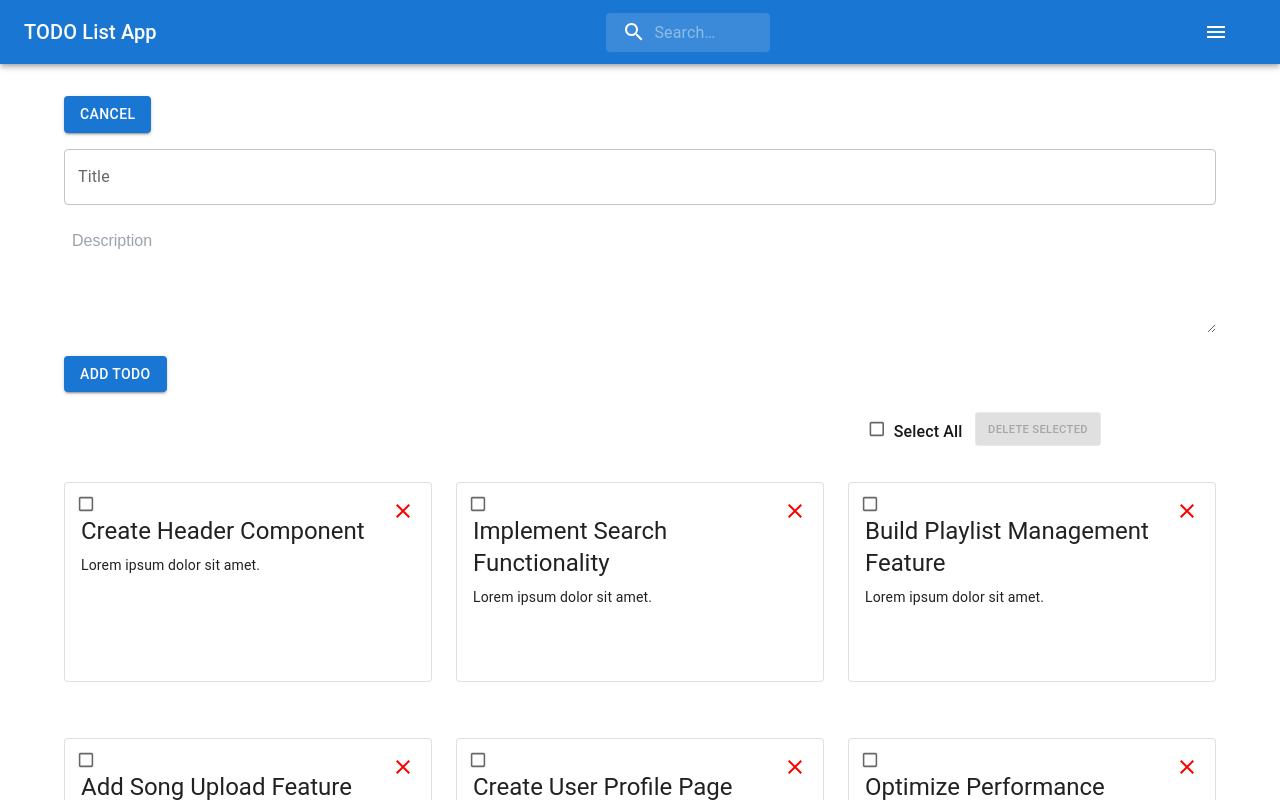
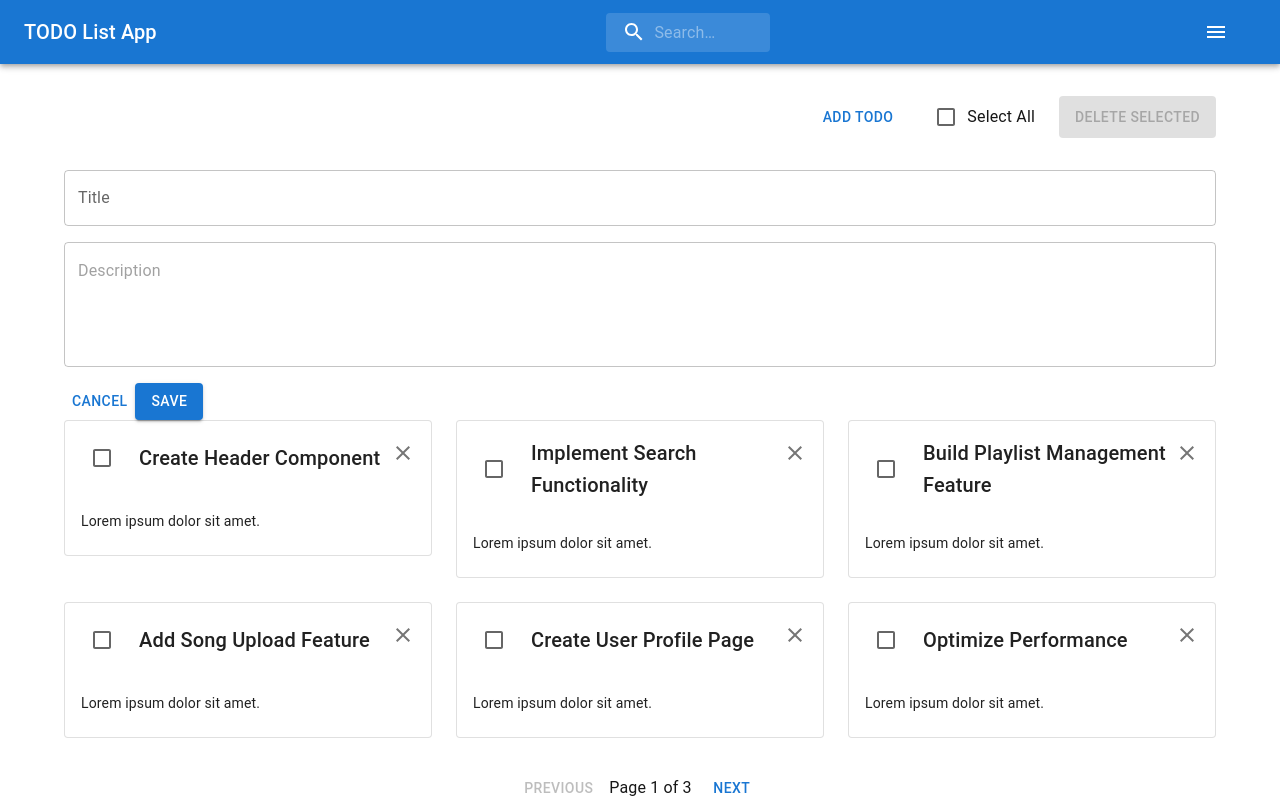
Before and after one commit to revti-kale/todo-app, a Next.js app: page / in a window 1280 px wide. Both pictures are taken after a click on the button "ADD TODO". Shown: the top 800 px of the page. Built offline with nearby package versions, Linux system fonts and the light colour scheme.

Commit message:
Added reusable pagination component and optimized the code.

```diff
--- /dev/null
+++ b/src/components/pagination.tsx
@@ -0,0 +1,60 @@
+import Button from "@mui/material/Button";
+import Stack from "@mui/material/Stack";
+import Typography from "@mui/material/Typography";
+import React from "react";
+
+type paginationProp = {
+  currentPage: number;
+  totalItems: number;
+  itemsPerPage: number;
+  onPageChange: (page: number) => void;
+};
+
+export default function Pagination({
+  currentPage,
+  totalItems,
+  itemsPerPage,
+  onPageChange,
+}: paginationProp) {
+
+  const totalPages = Math.ceil(totalItems / itemsPerPage);
+
+  const handlePreviousPage = () => {
+    if (currentPage > 1) onPageChange(currentPage - 1);
+  };
+
+  const handleNextPage = () => {
+    if (currentPage < totalPages) onPageChange(currentPage + 1);
+  };
+
+  return (
+    <Stack
+    sx={{
+        paddingTop: 4,
+        paddingBottom: 4,
+      }}
+      alignItems="center"
+      spacing={1}
+      justifyContent="center"
+      direction="row"
+    >
+      <Button
+        variant="text"
+        onClick={handlePreviousPage}
+        disabled={currentPage === 1}
+      >
+        Previous
+      </Button>
+      <Typography>
+        Page {currentPage} of {totalPages}
+      </Typography>
+      <Button
+        variant="text"
+        onClick={handleNextPage}
+        disabled={currentPage === totalPages}
+      >
+        Next
+      </Button>
+    </Stack>
+  );
+}
--- a/src/sections/todo/view/todo-list-view.tsx
+++ b/src/sections/todo/view/todo-list-view.tsx
@@ -1,16 +1,14 @@
 "use client";
+import Pagination from "@/components/pagination";
 import { RootState } from "@/redux/store";
 import ClearIcon from "@mui/icons-material/Clear";
-import { Checkbox } from "@mui/material";
-import Box from "@mui/material/Box";
+import { CardHeader, Checkbox, Grid2, Stack } from "@mui/material";
 import Button from "@mui/material/Button";
 import Card from "@mui/material/Card";
 import CardContent from "@mui/material/CardContent";
 import Container from "@mui/material/Container";
-import Grid from "@mui/material/Grid";
 import IconButton from "@mui/material/IconButton";
 import TextField from "@mui/material/TextField";
-import TextareaAutosize from "@mui/material/TextareaAutosize";
 import Typography from "@mui/material/Typography";
 import { useState } from "react";
 import { useSelector } from "react-redux";
@@ -121,16 +119,8 @@ export default function ToDoListView() {
   const indexOfFirstTodo = indexOfLastTodo - todosPerPage;
   const currentTodos = filteredTodos.slice(indexOfFirstTodo, indexOfLastTodo);
 
-  const handleNextPage = () => {
-    if (currentPage < Math.ceil(filteredTodos.length / todosPerPage)) {
-      setCurrentPage((prevPage) => prevPage + 1);
-    }
-  };
-
-  const handlePreviousPage = () => {
-    if (currentPage > 1) {
-      setCurrentPage((prevPage) => prevPage - 1);
-    }
+  const handlePageChange = (page: number) => {
+    setCurrentPage(page);
   };
 
   const handleEditTodo = (todo: any) => {
@@ -203,59 +193,30 @@ export default function ToDoListView() {
 
   return (
     <>
-      <Container maxWidth="lg" sx={{ marginTop: 4, marginBottom: 4 }}>
+      <Container maxWidth="lg">
+        <Stack
+          sx={{
+            justifyContent: "flex-end",
+            paddingTop: 4,
+            paddingBottom: 4,
+          }}
+          direction="row"
+          spacing={3}
+        >
           <Button
-          variant="contained"
-          color="primary"
+            variant="text"
             onClick={() => setShowForm(!showForm)}
             sx={{ marginBottom: 2 }}
           >
-          {showForm ? "Cancel" : "Add Todo"}
+            Add ToDo
           </Button>
-        {showForm && (
-          <Box sx={{ marginBottom: 2 }}>
-            <TextField
-              label="Title"
-              variant="outlined"
-              fullWidth
-              value={newTitle}
-              onChange={(e) => setNewTitle(e.target.value)}
-              sx={{ marginBottom: 2 }}
-            />
-            <TextareaAutosize
-              minRows={4}
-              placeholder="Description"
-              style={{ width: "100%", padding: "8px", marginBottom: "16px" }}
-              value={newDescription}
-              onChange={(e) => setNewDescription(e.target.value)}
-            />
-            {selectedTodo ? (
-              <Button variant="contained" onClick={handleUpdateTodo}>
-                Update Todo
-              </Button>
-            ) : (
-              <Button variant="contained" onClick={handleAddTodo}>
-                Add Todo
-              </Button>
-            )}
-          </Box>
-        )}
-        <Box
-          sx={{
-            display: "flex",
-            justifyContent: "end",
-            gap: 2,
-            marginBottom: 2,
-            transform: "scale(0.8)",
-          }}
-        >
+          <Stack direction="row" alignItems="center" >
             <Checkbox
               checked={selectedTodos.length === todos.length}
               onChange={handleSelectAll}
             />
-          <Typography variant="h6" sx={{ marginTop: 1, marginLeft: -2 }}>
-            Select All
-          </Typography>
+            <Typography >Select All</Typography>
+          </Stack>
           <Button
             variant="contained"
             color="error"
@@ -264,93 +225,85 @@ export default function ToDoListView() {
           >
             Delete Selected
           </Button>
-        </Box>
-        <Grid container spacing={3} justifyContent="center">
+        </Stack>
+        {showForm && (
+          <Stack spacing={2}>
+              <TextField
+                label="Title"
+                variant="outlined"
+                sx={{ cursor: "pointer" }}
+                fullWidth
+                value={newTitle}
+                onChange={(e) => setNewTitle(e.target.value)}
+              />
+            <TextField
+              multiline
+              variant="outlined"
+              sx={{ cursor: "pointer" }}
+              minRows={4}
+              fullWidth
+              placeholder="Description"
+              value={newDescription}
+              onChange={(e) => setNewDescription(e.target.value)}
+            />
+            <Stack direction='row'>
+              <Button
+                variant="text"
+                onClick={() => setShowForm(!showForm)}
+              >
+                Cancel
+              </Button>
+              {selectedTodo ? (
+                <Button variant="text" onClick={handleUpdateTodo}>
+                  Update
+                </Button>
+              ) : (
+                <Button variant="contained" onClick={handleAddTodo}>
+                  Save
+                </Button>
+              )}
+            </Stack>
+          </Stack>
+        )}
+
+        <Grid2 container spacing={3}>
           {currentTodos.map((todo, index) => (
-            <Grid item xs={12} sm={6} md={4} key={index}>
-              <Box
-                sx={{
-                  display: "flex",
-                  justifyContent: "center",
-                  alignItems: "center",
-                  marginTop: 2,
-                }}
-              >
-                <Card
-                  variant="outlined"
-                  sx={{
-                    position: "relative",
-                    width: 400,
-                    height: 200,
-                    marginBottom: 2,
-                  }}
-                >
+            <Grid2 size={{ xs: 12, sm: 6, md: 4 }} key={index}>
+              <Card variant="outlined" sx={{ cursor: "pointer" }}>
+                <CardHeader
+                  onClick={() => handleEditTodo(todo)}
+                  avatar={
                     <Checkbox
                       checked={selectedTodos.includes(todo.id)}
                       onChange={() => handleSelectTodo(todo.id)}
-                    sx={{
-                      position: "absolute",
-                      marginBottom: 14,
-                      transform: "scale(0.8)",
-                    }}
                     />
-                  <IconButton
-                    sx={{
-                      position: "absolute",
-                      top: 8,
-                      right: 8,
-                      color: "red",
-                    }}
-                    onClick={() => handleRemoveTodo(index)}
-                  >
+                  }
+                  action={
+                    <IconButton onClick={() => handleRemoveTodo(index)}>
                       <ClearIcon />
                     </IconButton>
-                  <CardContent
-                    sx={{
-                      display: "flex",
-                      flexDirection: "column",
-                      justifyContent: "space-between",
-                    }}
-                    onClick={() => handleEditTodo(todo)}
-                  >
-                    <Typography
-                      variant="h5"
-                      component="div"
-                      sx={{ marginTop: 2, marginBottom: 1 }}
-                    >
+                  }
+                  title={
+                    <Typography variant="h6" component="div">
                       {todo.title}
                     </Typography>
+                  }
+                />
+                <CardContent>
                   <Typography variant="body2" sx={{ flexGrow: 1 }}>
                     {todo.description}
                   </Typography>
                 </CardContent>
               </Card>
-              </Box>
-            </Grid>
+            </Grid2>
           ))}
-        </Grid>
-        <Box sx={{ display: "flex", justifyContent: "center", marginTop: 4 }}>
-          <Button
-            variant="contained"
-            onClick={handlePreviousPage}
-            disabled={currentPage === 1}
-          >
-            Previous
-          </Button>
-          <Typography sx={{ margin: "0 16px", alignSelf: "center" }}>
-            Page {currentPage} of{" "}
-            {Math.ceil(filteredTodos.length / todosPerPage)}
-          </Typography>
-          <Button
-            variant="contained"
-            onClick={handleNextPage}
-            disabled={
-              currentPage === Math.ceil(filteredTodos.length / todosPerPage)
-            }
-          >
-            Next
-          </Button>
-        </Box>
+        </Grid2>
+        <Pagination
+          currentPage={currentPage}
+          totalItems={filteredTodos.length}
+          itemsPerPage={todosPerPage}
+          onPageChange={handlePageChange}
+        />
       </Container>
     </>
   );
```
Also changed, not shown: src/sections/user/view/user-list-view.tsx (+35 -87 lines). Lines whose indentation alone changed are shown as unchanged.
